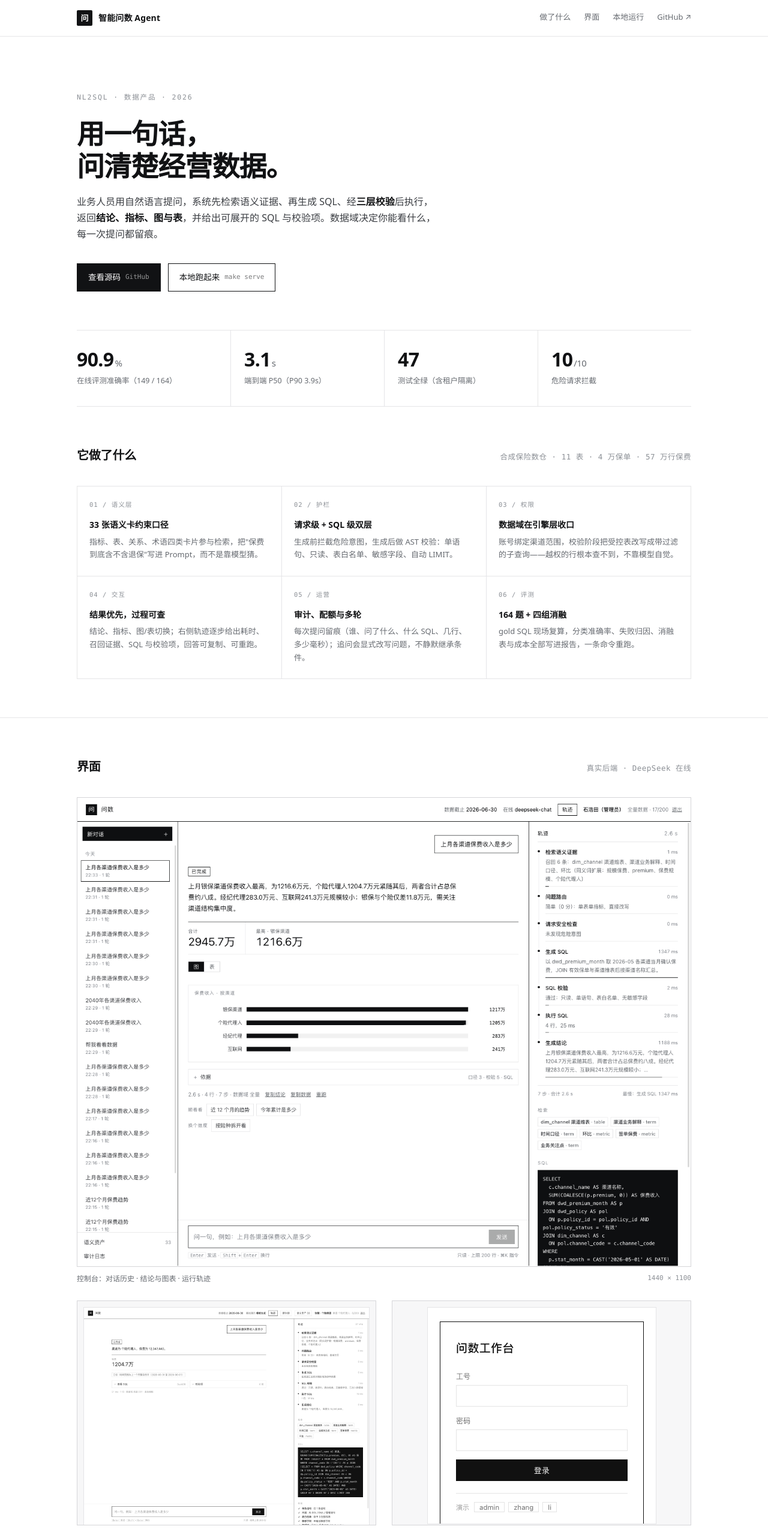
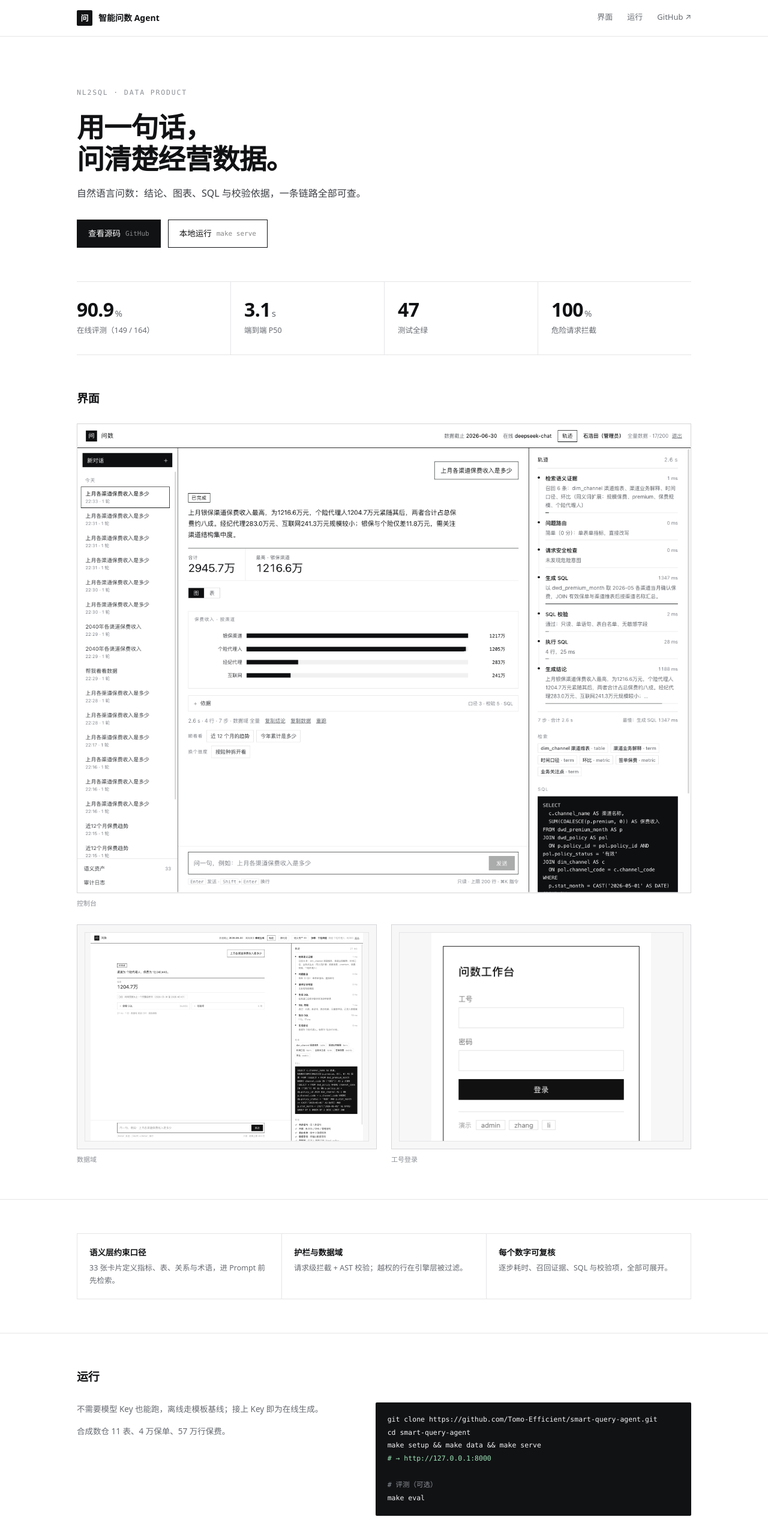
Before and after one commit to Tomo-Efficient/smart-query-agent, a plain HTML site: page index.html in a window 1280 px wide. Shown: the top 2554 px of the page at 60% size. Drawn offline with Linux system fonts and the light colour scheme.

Commit message:
style(site): 砍掉解释性段落，落地页只留结论、界面与运行命令

```diff
--- a/index.html
+++ b/index.html
@@ -4,7 +4,7 @@
 <meta charset="UTF-8">
 <meta name="viewport" content="width=device-width, initial-scale=1.0">
 <title>智能问数 Agent · 可运行的 NL2SQL</title>
-<meta name="description" content="智能问数 Agent：自然语言问数，语义层约束口径、护栏拦截危险请求、数据域限制可见范围，164 道题可复现评测。合成数据复现，代码开源。">
+<meta name="description" content="自然语言问数：结论、图表、SQL 与校验依据，一条链路全部可查。164 题在线评测 90.9%，代码开源。">
 <style>
   :root{
     --ink:#111214;
@@ -15,159 +15,100 @@
     --line-2:#d6d6d9;
     --bg:#ffffff;
     --soft:#f7f7f8;
-    --focus:#1d4ed8;
     --mono:"SF Mono",ui-monospace,"SFMono-Regular",Menlo,Consolas,"Liberation Mono",monospace;
     --sans:"PingFang SC","Hiragino Sans GB","Microsoft YaHei",system-ui,-apple-system,"Segoe UI",sans-serif;
     --max:1080px;
   }
   *{box-sizing:border-box;margin:0;padding:0}
-  html{scroll-behavior:smooth}
-  body{
-    background:var(--bg);color:var(--ink);font-family:var(--sans);
-    font-size:15px;line-height:1.7;-webkit-font-smoothing:antialiased;
-  }
+  body{background:var(--bg);color:var(--ink);font-family:var(--sans);font-size:15px;line-height:1.7;-webkit-font-smoothing:antialiased}
   a{color:inherit}
   ::selection{background:#111;color:#fff}
   .wrap{max-width:var(--max);margin:0 auto;padding:0 28px}
 
-  /* ---------- 顶栏 ---------- */
   header{border-bottom:1px solid var(--line)}
   .bar{display:flex;align-items:center;justify-content:space-between;height:60px}
   .brand{display:flex;align-items:center;gap:10px;text-decoration:none}
-  .mark{
-    width:26px;height:26px;background:var(--ink);color:#fff;display:grid;place-items:center;
-    font-size:13px;font-weight:600;border-radius:2px;
-  }
-  .brand b{font-size:14px;font-weight:600;letter-spacing:.01em}
-  .bar nav{display:flex;align-items:center;gap:22px;font-size:13px;color:var(--muted)}
-  .bar nav a{text-decoration:none;padding-bottom:2px;border-bottom:1px solid transparent;transition:border-color .15s,color .15s}
+  .mark{width:26px;height:26px;background:var(--ink);color:#fff;display:grid;place-items:center;font-size:13px;font-weight:600;border-radius:2px}
+  .brand b{font-size:14px;font-weight:600}
+  .bar nav{display:flex;align-items:center;gap:24px;font-size:13px;color:var(--muted)}
+  .bar nav a{text-decoration:none;border-bottom:1px solid transparent;padding-bottom:2px;transition:border-color .15s,color .15s}
   .bar nav a:hover{color:var(--ink);border-bottom-color:var(--ink)}
 
-  /* ---------- 主视觉 ---------- */
-  .hero{padding:92px 0 64px;border-bottom:1px solid var(--line)}
-  .eyebrow{
-    font-family:var(--mono);font-size:11.5px;letter-spacing:.16em;color:var(--faint);
-    text-transform:uppercase;margin-bottom:22px;
-  }
-  h1{
-    font-size:clamp(30px,4.4vw,46px);line-height:1.18;letter-spacing:-.02em;font-weight:600;
-    max-width:15em;text-wrap:balance;
-  }
-  .lead{margin-top:20px;max-width:38em;color:var(--ink-2);font-size:16px}
-  .lead b{font-weight:600;color:var(--ink)}
-  .actions{display:flex;flex-wrap:wrap;gap:12px;margin-top:34px}
-  .btn{
-    display:inline-flex;align-items:center;gap:8px;text-decoration:none;
-    border:1px solid var(--ink);padding:11px 18px;font-size:13.5px;font-weight:500;
-    transition:background .15s,color .15s;
-  }
+  .hero{padding:84px 0 56px;border-bottom:1px solid var(--line)}
+  .eyebrow{font-family:var(--mono);font-size:11.5px;letter-spacing:.16em;color:var(--faint);margin-bottom:20px;text-transform:uppercase}
+  h1{font-size:clamp(30px,4.4vw,46px);line-height:1.16;letter-spacing:-.02em;font-weight:600;text-wrap:balance}
+  .lead{margin-top:18px;max-width:34em;color:var(--ink-2);font-size:16px}
+  .actions{display:flex;flex-wrap:wrap;gap:12px;margin-top:30px}
+  .btn{display:inline-flex;align-items:center;gap:8px;text-decoration:none;border:1px solid var(--ink);padding:11px 18px;font-size:13.5px;font-weight:500;transition:background .15s,color .15s}
   .btn.primary{background:var(--ink);color:#fff}
   .btn.primary:hover{background:#000}
   .btn.ghost:hover{background:var(--soft)}
-  .btn .k{font-family:var(--mono);font-size:11px;opacity:.55}
+  .btn .k{font-family:var(--mono);font-size:11px;opacity:.5}
 
-  /* ---------- 数字条 ---------- */
   .facts{display:grid;grid-template-columns:repeat(4,1fr);border-bottom:1px solid var(--line)}
-  .fact{padding:30px 0 32px;border-left:1px solid var(--line);padding-left:22px}
+  .fact{padding:28px 0 30px;border-left:1px solid var(--line);padding-left:22px}
   .fact:first-child{border-left:0;padding-left:0}
   .fact .v{font-size:32px;line-height:1.1;font-weight:600;letter-spacing:-.02em;font-variant-numeric:tabular-nums}
   .fact .v small{font-size:15px;font-weight:500;color:var(--muted);margin-left:2px}
-  .fact .k{margin-top:8px;font-size:12.5px;color:var(--muted)}
+  .fact .k{margin-top:6px;font-size:12.5px;color:var(--muted)}
 
-  /* ---------- 区块 ---------- */
-  section{padding:64px 0;border-bottom:1px solid var(--line)}
-  .sec-head{display:flex;align-items:baseline;justify-content:space-between;gap:24px;margin-bottom:34px}
-  h2{font-size:20px;font-weight:600;letter-spacing:-.01em}
-  .sec-note{font-size:12.5px;color:var(--faint);font-family:var(--mono);letter-spacing:.04em}
+  section{padding:56px 0;border-bottom:1px solid var(--line)}
+  h2{font-size:19px;font-weight:600;letter-spacing:-.01em;margin-bottom:26px}
 
-  .grid-3{display:grid;grid-template-columns:repeat(3,1fr);gap:1px;background:var(--line);border:1px solid var(--line)}
-  .cell{background:#fff;padding:22px 20px 24px}
-  .cell h3{font-size:14px;font-weight:600;margin-bottom:6px}
-  .cell p{font-size:13px;color:var(--muted);line-height:1.66}
-  .cell .idx{font-family:var(--mono);font-size:10.5px;color:var(--faint);letter-spacing:.1em;display:block;margin-bottom:12px}
-
-  /* ---------- 截图 ---------- */
-  .shots{display:grid;grid-template-columns:1fr 1fr;gap:26px}
+  .shots{display:grid;grid-template-columns:1fr 1fr;gap:24px}
   .shot{display:block;text-decoration:none}
   .shot.big{grid-column:1 / -1}
   .frame{border:1px solid var(--line-2);background:var(--soft);overflow:hidden}
   .frame img{display:block;width:100%;height:auto}
-  .shots .shot:not(.big) .frame{
-    aspect-ratio:4/3;display:grid;place-items:center;padding:10px;
+  .shots .shot:not(.big) .frame{position:relative;aspect-ratio:4/3}
+  .shots .shot:not(.big) .frame img{
+    position:absolute;inset:12px;width:calc(100% - 24px);height:calc(100% - 24px);
+    object-fit:contain;border:1px solid var(--line);
   }
-  .shots .shot:not(.big) .frame img{
-    width:auto;max-width:100%;max-height:100%;object-fit:contain;
-    border:1px solid var(--line);
-  }
-  .cap{display:flex;justify-content:space-between;gap:16px;margin-top:10px;font-size:12px;color:var(--muted)}
-  .cap span:last-child{color:var(--faint);font-family:var(--mono);font-size:11px;white-space:nowrap}
+  .cap{display:flex;justify-content:space-between;gap:16px;margin-top:9px;font-size:12px;color:var(--muted)}
+  .cap span:last-child{color:var(--faint);font-family:var(--mono);font-size:11px}
 
-  /* ---------- 本地运行 ---------- */
-  .run{display:grid;grid-template-columns:1fr 1.05fr;gap:44px;align-items:start}
-  .run p{color:var(--ink-2);font-size:14px;margin-bottom:14px}
-  .run ol{list-style:none;counter-reset:s;display:grid;gap:16px}
-  .run li{counter-increment:s;display:grid;grid-template-columns:26px 1fr;gap:12px;font-size:13.5px;color:var(--muted)}
-  .run li::before{
-    content:counter(s,decimal-leading-zero);font-family:var(--mono);font-size:11px;
-    color:var(--faint);padding-top:2px;
-  }
-  .run li .li-body{min-width:0;display:block}
-  .run li b{display:block;color:var(--ink);font-weight:600;margin-bottom:2px;font-size:13.5px}
-  pre{
-    background:var(--ink);color:#f4f4f5;font-family:var(--mono);font-size:11.5px;line-height:1.9;
-    padding:20px 22px;border-radius:2px;
-    white-space:pre-wrap;overflow-wrap:anywhere;
-  }
+  .cards{display:grid;grid-template-columns:repeat(3,1fr);gap:1px;background:var(--line);border:1px solid var(--line)}
+  .card{background:#fff;padding:20px}
+  .card h3{font-size:13.5px;font-weight:600;margin-bottom:4px}
+  .card p{font-size:12.5px;color:var(--muted);line-height:1.65}
+
+  .run{display:grid;grid-template-columns:1fr 1.15fr;gap:40px;align-items:start}
+  .run p{font-size:13.5px;color:var(--muted);margin-bottom:14px}
+  .run p:last-child{margin-bottom:0}
+  pre{background:var(--ink);color:#f4f4f5;font-family:var(--mono);font-size:11.5px;line-height:1.9;padding:18px 20px;border-radius:2px;white-space:pre-wrap;overflow-wrap:anywhere}
   pre .c{color:#8e9299}
   pre .g{color:#9ee6b8}
-  code{font-family:var(--mono);font-size:.92em;background:var(--soft);border:1px solid var(--line);padding:1px 5px;border-radius:2px}
 
-  /* ---------- 说明框 ---------- */
-  .note{border:1px solid var(--ink);padding:24px 26px;display:grid;grid-template-columns:auto 1fr;gap:20px;align-items:start}
-  .note .tag{font-family:var(--mono);font-size:10.5px;letter-spacing:.12em;border:1px solid var(--ink);padding:3px 8px;white-space:nowrap}
-  .note h3{font-size:14.5px;font-weight:600;margin-bottom:8px}
-  .note p{font-size:13.5px;color:var(--ink-2)}
-  .note p + p{margin-top:8px}
-
-  /* ---------- 页脚 ---------- */
-  footer{padding:36px 0 56px;font-size:12.5px;color:var(--muted)}
-  .foot{display:flex;flex-wrap:wrap;justify-content:space-between;gap:14px}
+  footer{padding:30px 0 48px;font-size:12.5px;color:var(--muted)}
+  .foot{display:flex;flex-wrap:wrap;justify-content:space-between;gap:12px}
   .foot a{color:var(--muted);text-decoration:none;border-bottom:1px solid var(--line-2);padding-bottom:1px}
   .foot a:hover{color:var(--ink);border-bottom-color:var(--ink)}
 
   @media (max-width:860px){
-    .hero{padding:64px 0 48px}
+    .hero{padding:56px 0 40px}
     h1{font-size:27px}
-    .sec-head{flex-direction:column;gap:6px;margin-bottom:24px}
     .facts{grid-template-columns:1fr 1fr}
-    .fact{border-left:0;border-top:1px solid var(--line);padding:22px 0}
+    .fact{border-left:0;border-top:1px solid var(--line);padding:20px 0}
     .fact:nth-child(-n+2){border-top:0}
-    .fact:nth-child(even){padding-left:20px;border-left:1px solid var(--line)}
-    .grid-3{grid-template-columns:1fr}
+    .fact:nth-child(even){padding-left:18px;border-left:1px solid var(--line)}
     .shots{grid-template-columns:1fr}
-    .run{grid-template-columns:1fr;gap:26px}
-    section{padding:48px 0}
-    .bar nav{gap:14px}
+    .cards{grid-template-columns:1fr}
+    .run{grid-template-columns:1fr;gap:22px}
+    section{padding:44px 0}
     .bar nav a.hide-sm{display:none}
   }
-  @media (prefers-reduced-motion:reduce){
-    html{scroll-behavior:auto}
-    *{transition:none !important}
-  }
+  @media (prefers-reduced-motion:reduce){*{transition:none!important}}
 </style>
 </head>
 <body>
 
 <header>
   <div class="wrap bar">
-    <a class="brand" href="./">
-      <span class="mark">问</span>
-      <b>智能问数 Agent</b>
-    </a>
+    <a class="brand" href="./"><span class="mark">问</span><b>智能问数 Agent</b></a>
     <nav>
-      <a href="#what" class="hide-sm">做了什么</a>
       <a href="#shots" class="hide-sm">界面</a>
-      <a href="#run">本地运行</a>
+      <a href="#run">运行</a>
       <a href="https://github.com/Tomo-Efficient/smart-query-agent" target="_blank" rel="noopener">GitHub ↗</a>
     </nav>
   </div>
@@ -176,151 +117,70 @@
 <main>
   <div class="wrap">
     <div class="hero">
-      <div class="eyebrow">NL2SQL · 数据产品 · 2026</div>
+      <div class="eyebrow">NL2SQL · Data Product</div>
       <h1>用一句话，<br>问清楚经营数据。</h1>
-      <p class="lead">
-        业务人员用自然语言提问，系统先检索语义证据、再生成 SQL、经<b>三层校验</b>后执行，
-        返回<b>结论、指标、图与表</b>，并给出可展开的 SQL 与校验项。数据域决定你能看什么，每一次提问都留痕。
-      </p>
+      <p class="lead">自然语言问数：结论、图表、SQL 与校验依据，一条链路全部可查。</p>
       <div class="actions">
-        <a class="btn primary" href="https://github.com/Tomo-Efficient/smart-query-agent" target="_blank" rel="noopener">
-          查看源码 <span class="k">GitHub</span>
-        </a>
-        <a class="btn ghost" href="#run">
-          本地跑起来 <span class="k">make serve</span>
-        </a>
+        <a class="btn primary" href="https://github.com/Tomo-Efficient/smart-query-agent" target="_blank" rel="noopener">查看源码 <span class="k">GitHub</span></a>
+        <a class="btn ghost" href="#run">本地运行 <span class="k">make serve</span></a>
       </div>
     </div>
   </div>
 
   <div class="wrap">
     <div class="facts">
-      <div class="fact">
-        <div class="v">90.9<small>%</small></div>
-        <div class="k">在线评测准确率（149 / 164）</div>
-      </div>
-      <div class="fact">
-        <div class="v">3.1<small>s</small></div>
-        <div class="k">端到端 P50（P90 3.9s）</div>
-      </div>
-      <div class="fact">
-        <div class="v">47</div>
-        <div class="k">测试全绿（含租户隔离）</div>
-      </div>
-      <div class="fact">
-        <div class="v">10<small>/10</small></div>
-        <div class="k">危险请求拦截</div>
-      </div>
+      <div class="fact"><div class="v">90.9<small>%</small></div><div class="k">在线评测（149 / 164）</div></div>
+      <div class="fact"><div class="v">3.1<small>s</small></div><div class="k">端到端 P50</div></div>
+      <div class="fact"><div class="v">47</div><div class="k">测试全绿</div></div>
+      <div class="fact"><div class="v">100<small>%</small></div><div class="k">危险请求拦截</div></div>
     </div>
   </div>
 
-  <section id="what">
+  <section id="shots">
     <div class="wrap">
-      <div class="sec-head">
-        <h2>它做了什么</h2>
-        <div class="sec-note">合成保险数仓 · 11 表 · 4 万保单 · 57 万行保费</div>
-      </div>
-      <div class="grid-3">
-        <div class="cell">
-          <span class="idx">01 / 语义层</span>
-          <h3>33 张语义卡约束口径</h3>
-          <p>指标、表、关系、术语四类卡片参与检索，把"保费到底含不含退保"写进 Prompt，而不是靠模型猜。</p>
-        </div>
-        <div class="cell">
-          <span class="idx">02 / 护栏</span>
-          <h3>请求级 + SQL 级双层</h3>
-          <p>生成前拦截危险意图，生成后做 AST 校验：单语句、只读、表白名单、敏感字段、自动 LIMIT。</p>
-        </div>
-        <div class="cell">
-          <span class="idx">03 / 权限</span>
-          <h3>数据域在引擎层收口</h3>
-          <p>账号绑定渠道范围，校验阶段把受控表改写成带过滤的子查询——越权的行根本查不到，不靠模型自觉。</p>
-        </div>
-        <div class="cell">
-          <span class="idx">04 / 交互</span>
-          <h3>结果优先，过程可查</h3>
-          <p>结论、指标、图/表切换；右侧轨迹逐步给出耗时、召回证据、SQL 与校验项，回答可复制、可重跑。</p>
-        </div>
-        <div class="cell">
-          <span class="idx">05 / 运营</span>
-          <h3>审计、配额与多轮</h3>
-          <p>每次提问留痕（谁、问了什么、什么 SQL、几行、多少毫秒）；追问会显式改写问题，不静默继承条件。</p>
-        </div>
-        <div class="cell">
-          <span class="idx">06 / 评测</span>
-          <h3>164 题 + 四组消融</h3>
-          <p>gold SQL 现场复算，分类准确率、失败归因、消融表与成本全部写进报告，一条命令重跑。</p>
-        </div>
+      <h2>界面</h2>
+      <div class="shots">
+        <a class="shot big" href="docs/console.png" target="_blank" rel="noopener">
+          <div class="frame"><img src="docs/console.png" alt="控制台：对话历史、结论与图表、运行轨迹" loading="lazy"></div>
+          <div class="cap"><span>控制台</span></div>
+        </a>
+        <a class="shot" href="docs/scope.png" target="_blank" rel="noopener">
+          <div class="frame"><img src="docs/scope.png" alt="数据域生效，只返回有权限的渠道" loading="lazy"></div>
+          <div class="cap"><span>数据域</span></div>
+        </a>
+        <a class="shot" href="docs/login.png" target="_blank" rel="noopener">
+          <div class="frame"><img src="docs/login-card.png" alt="工号登录" loading="lazy"></div>
+          <div class="cap"><span>工号登录</span></div>
+        </a>
       </div>
     </div>
   </section>
 
-  <section id="shots">
+  <section>
     <div class="wrap">
-      <div class="sec-head">
-        <h2>界面</h2>
-        <div class="sec-note">真实后端 · DeepSeek 在线</div>
-      </div>
-      <div class="shots">
-        <a class="shot big" href="docs/console.png" target="_blank" rel="noopener">
-          <div class="frame"><img src="docs/console.png" alt="控制台：左侧对话历史，中间结论与图表，右侧运行轨迹" loading="lazy"></div>
-          <div class="cap"><span>控制台：对话历史 · 结论与图表 · 运行轨迹</span><span>1440 × 1100</span></div>
-        </a>
-        <a class="shot" href="docs/scope.png" target="_blank" rel="noopener">
-          <div class="frame"><img src="docs/scope.png" alt="数据域生效：同一问题只返回账号有权限的渠道" loading="lazy"></div>
-          <div class="cap"><span>数据域生效：只返回有权限的渠道</span><span>scope</span></div>
-        </a>
-        <a class="shot" href="docs/login.png" target="_blank" rel="noopener">
-          <div class="frame"><img src="docs/login-card.png" alt="工号登录页" loading="lazy"></div>
-          <div class="cap"><span>工号登录：账号决定数据域</span><span>login</span></div>
-        </a>
+      <div class="cards">
+        <div class="card"><h3>语义层约束口径</h3><p>33 张卡片定义指标、表、关系与术语，进 Prompt 前先检索。</p></div>
+        <div class="card"><h3>护栏与数据域</h3><p>请求级拦截 + AST 校验；越权的行在引擎层被过滤。</p></div>
+        <div class="card"><h3>每个数字可复核</h3><p>逐步耗时、召回证据、SQL 与校验项，全部可展开。</p></div>
       </div>
     </div>
   </section>
 
   <section id="run">
     <div class="wrap">
-      <div class="sec-head">
-        <h2>本地跑起来</h2>
-        <div class="sec-note">Python 3.11+ · macOS / Linux</div>
-      </div>
+      <h2>运行</h2>
       <div class="run">
         <div>
-          <p>不需要模型 Key 也能跑：没配 Key 时走离线模板基线，链路、护栏、数据域、审计都完整，只是不能任意改写问法。</p>
-          <ol>
-            <li><span class="li-body"><b>克隆与安装</b>生成虚拟环境、装依赖。</span></li>
-            <li><span class="li-body"><b>生成数据</b>合成数仓约 2 秒，写入 <code>data/warehouse.duckdb</code>。</span></li>
-            <li><span class="li-body"><b>启动</b>打开 <code>127.0.0.1:8000</code>，用登录页的演示账号进入。</span></li>
-            <li><span class="li-body"><b>接真模型（可选）</b>把 <code>DEEPSEEK_API_KEY</code> 写进 <code>.env</code>，顶栏会从"离线演示"变成"在线"。</span></li>
-          </ol>
+          <p>不需要模型 Key 也能跑，离线走模板基线；接上 Key 即为在线生成。</p>
+          <p>合成数仓 11 表、4 万保单、57 万行保费。</p>
         </div>
-        <pre><span class="c"># 1. 克隆与安装</span>
-git clone https://github.com/Tomo-Efficient/smart-query-agent.git
+        <pre>git clone https://github.com/Tomo-Efficient/smart-query-agent.git
 cd smart-query-agent
-make setup
-
-<span class="c"># 2. 生成合成数仓（约 2 秒）</span>
-make data
-
-<span class="c"># 3. 启动</span>
-make serve
+make setup &amp;&amp; make data &amp;&amp; make serve
 <span class="g"># → http://127.0.0.1:8000</span>
 
-<span class="c"># 4. 跑评测（可选）</span>
+<span class="c"># 评测（可选）</span>
 make eval</pre>
-      </div>
-    </div>
-  </section>
-
-  <section id="why">
-    <div class="wrap">
-      <div class="note">
-        <div class="tag">为什么没有在线 Demo</div>
-        <div>
-          <h3>它需要一个能跑 Python 的后端，而 GitHub Pages 只能托管静态文件</h3>
-          <p>真版本要连 DuckDB、调模型、做 AST 校验和数据域注入，这些都发生在服务端。所以这里给的是截图与源码，不是可以点的按钮。</p>
-          <p>想现场看，克隆下来 <code>make serve</code> 即可；早期那版纯前端演示保留在 <a href="legacy-demo.html">legacy-demo.html</a>，用模拟数据，可以点但不会真的查库。</p>
-        </div>
       </div>
     </div>
   </section>
@@ -328,11 +188,11 @@ make eval</pre>
 
 <footer>
   <div class="wrap foot">
-    <div>合成数据复现，数字与生产环境（85%+）分开口径，不混着说。</div>
+    <div>合成数据复现 · 与生产口径分开</div>
     <div>
       <a href="https://tomo-efficient.github.io/ai-product-portfolio/" target="_blank" rel="noopener">作品集</a>
       &nbsp;·&nbsp;
-      <a href="legacy-demo.html">早期静态演示</a>
+      <a href="legacy-demo.html">早期演示</a>
       &nbsp;·&nbsp;
       <a href="https://github.com/Tomo-Efficient/smart-query-agent" target="_blank" rel="noopener">GitHub</a>
     </div>
```
